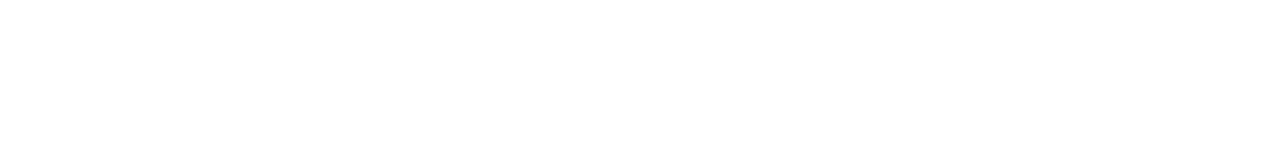
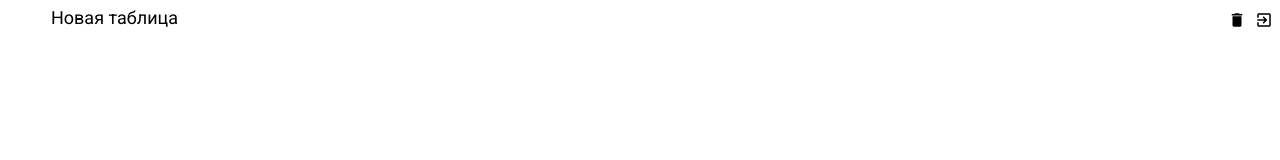
Before and after one commit to cigna2020/js_udemy_minin, a website built with webpack: page src/index.html in a window 1280 px wide. Built offline with nearby package versions, Linux system fonts and the light colour scheme.

Commit message:
add style for the block header

```diff
--- a/package.json
+++ b/package.json
@@ -43,10 +43,11 @@
     "sass-loader": "^8.0.2",
     "webpack": "^4.41.6",
     "webpack-cli": "^3.3.11",
-    "webpack-dev-server": "^3.10.3"
+    "webpack-dev-server": "^3.11.0"
   },
   "dependencies": {
     "@babel/polyfill": "^7.8.3",
-    "normalize.css": "^8.0.1"
+    "normalize.css": "^8.0.1",
+    "webpack-dev-middleware": "^4.0.2"
   }
 }
--- a/src/index.html
+++ b/src/index.html
@@ -4,6 +4,7 @@
 <head>
     <meta charset="UTF-8">
     <meta name="viewport" content="width=device-width, initial-scale=1.0">
+    <link href="https://fonts.googleapis.com/icon?family=Material+Icons" rel="stylesheet">
     <title>Pure JavaScript Excel</title>
 </head>
 
@@ -14,6 +15,17 @@
         <div class="excel">
 
             <div class="excel__header">
+                <input type="text" class="input" value="Новая таблица">
+
+                <div>
+                    <div class="button">
+                        <i class="material-icons">delete</i>
+                    </div>
+                    <div class="button">
+                        <i class="material-icons">exit_to_app</i>
+                    </div>
+
+                </div>
 
             </div>
 
--- a/src/scss/_mixins.scss
+++ b/src/scss/_mixins.scss
@@ -0,0 +1,22 @@
+@mixin button($color: green) {
+    height: 24px;
+    min-width: 24px;
+    padding: 3px;
+    text-align: center;
+    position: relative;
+    display: inline-block;
+    color: rgba(0, 0, 0, 7);
+
+    & > i {
+        font-size: 18px;
+    }
+
+    &:active, &.active {
+        color: $color;
+    }
+
+    &:hover {
+        background: #eee;
+        cursor: pointer;
+    }
+}
--- a/src/scss/_variables.scss
+++ b/src/scss/_variables.scss
@@ -0,0 +1,2 @@
+$header-height: 34px;
+$border-color: #c0c0c0;
--- a/src/scss/header.scss
+++ b/src/scss/header.scss
@@ -2,5 +2,38 @@
 @import "mixins.scss";
 
 .excel__header {
+    position: absolute;
+    right: 0;
+    left: 0;
+    top: 0;
+    height: $header-height;
+    padding: 8px 4px 0;
+    display: flex;
+    justify-content: space-between;
 
+    & .input {
+        margin: 0;
+        padding: 2px 7px;
+        min-width: 1px;
+        color: #000;
+        border: 1px solid transparent;
+        border-radius: 2px;
+        height: 20px;
+        font-size: 18px;
+        line-height: 22px;
+        outline: none;
+        text-align: center;
+
+        &:hover {
+            border: 1px solid $border-color;
+        }
+
+        &:focus {
+            border: 2px solid #1a73e8;
+        }
+    }
+
+    & .button {
+        @include button(red);
+    }
 }
```
Also changed, not shown: 1 other file.
